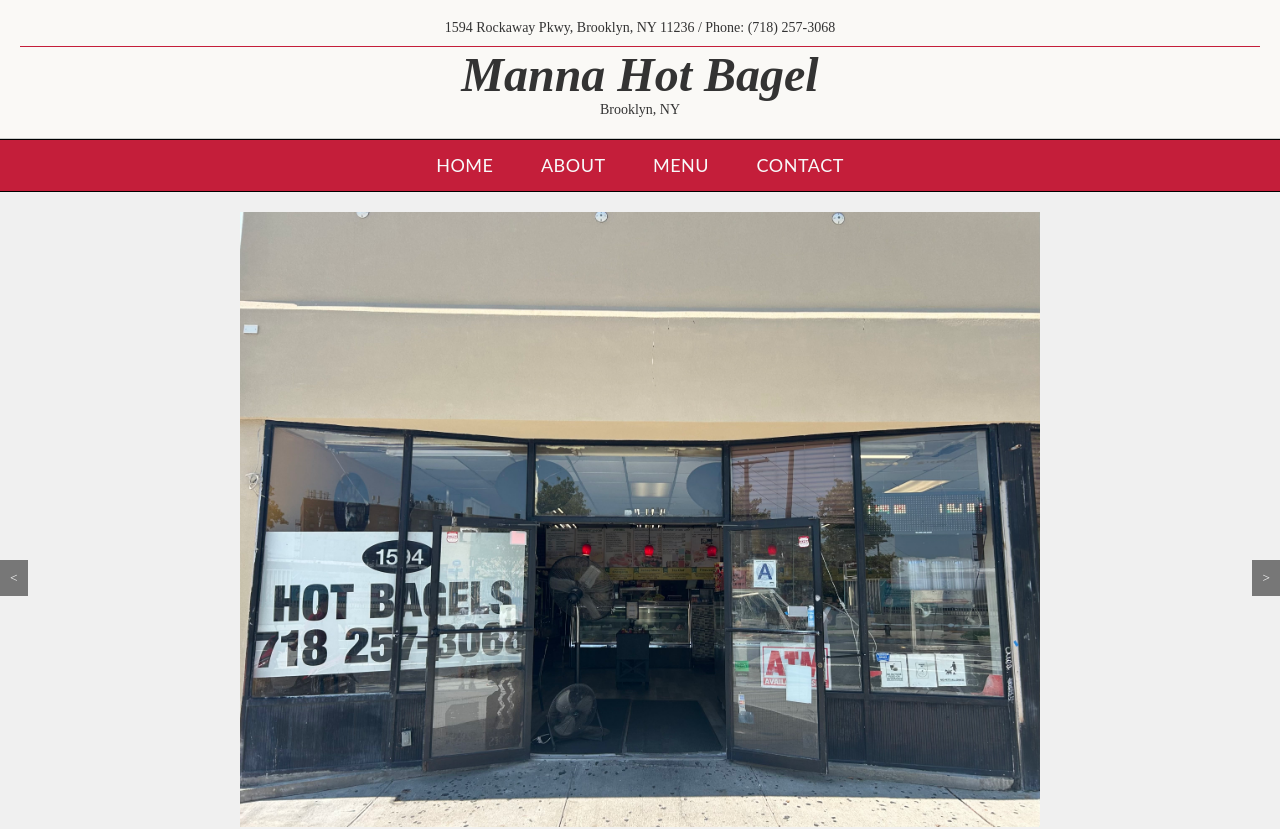
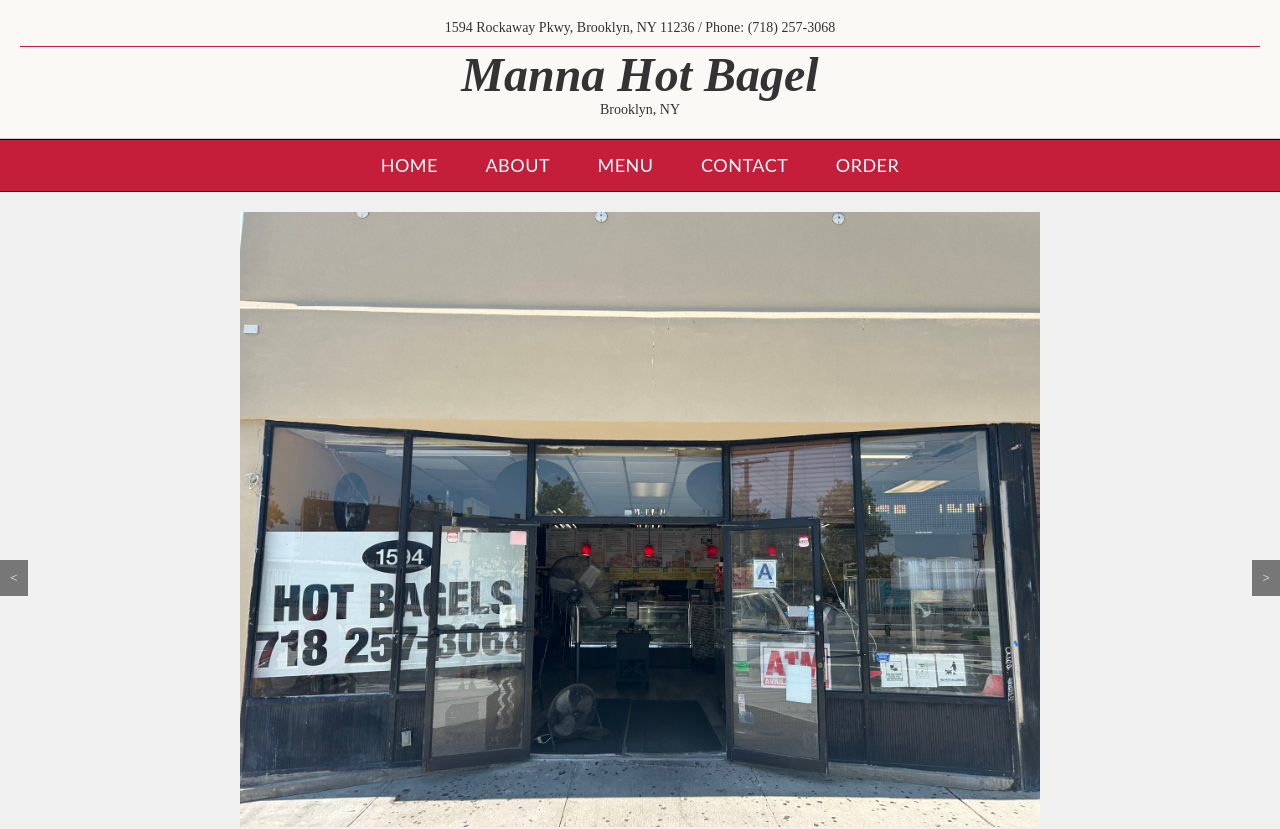
Before and after one commit to samparkk13/Manna-Hot-Bagel-Inc., a React (Create React App) app: page / in a window 1280 px wide. Shown: the top 829 px of the page. Built offline with nearby package versions, Linux system fonts and the light colour scheme.

Commit message:
added online orders

```diff
--- a/src/Components/Navbar/Navbar.js
+++ b/src/Components/Navbar/Navbar.js
@@ -8,6 +8,9 @@
         <a href="#about"><h1>ABOUT</h1></a>
         <a href="#menu"><h1>MENU</h1></a>
         <a href="#contact"><h1>CONTACT</h1></a>
+        <a href="https://www.ubereats.com/store/manna-hot-bagel/LDjkSj4lX3-iKYuAUER-cA?srsltid=AfmBOopU2085BrtXsQ8_uTFIcEl60hECjBI1cSv_IV_naGYwzuBy_7ay" target="_blank" rel="noopener noreferrer">
+          <h1>ORDER</h1>
+        </a>
       </div>
     </nav>
   );
```
